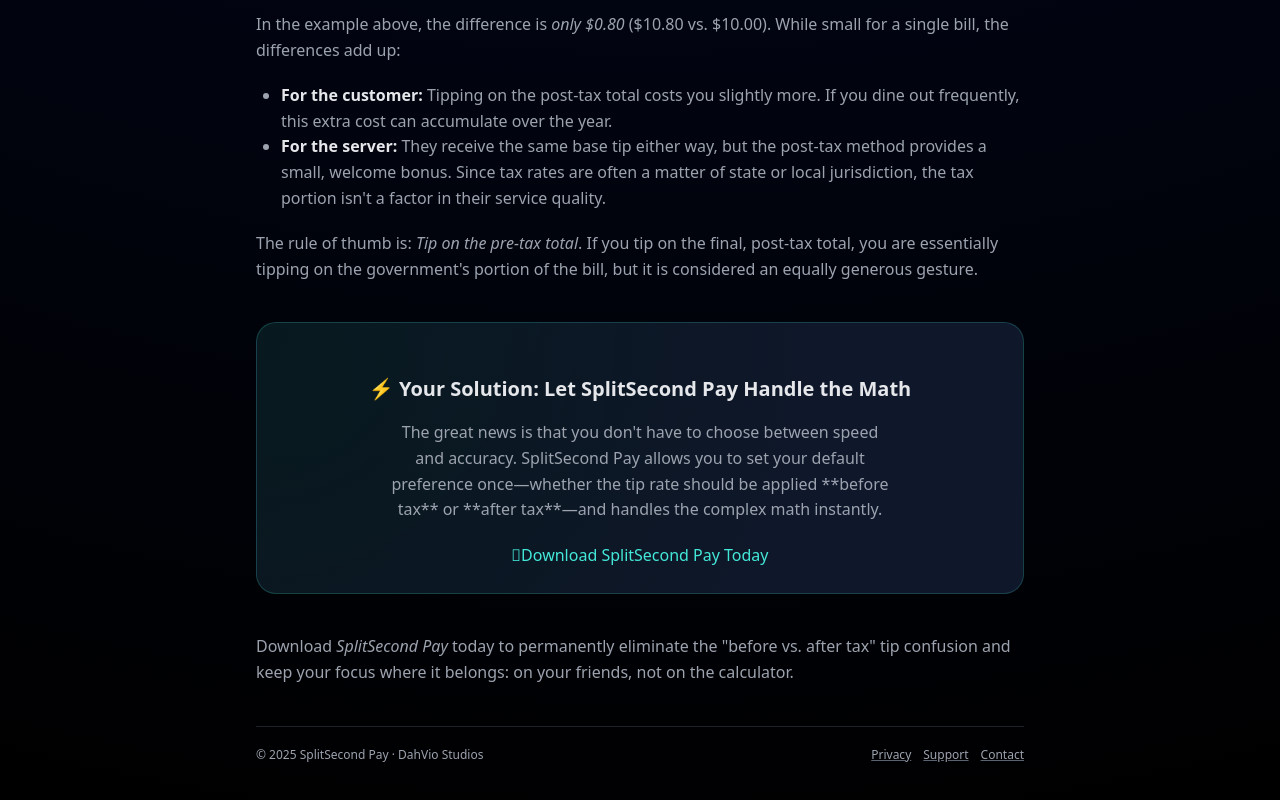
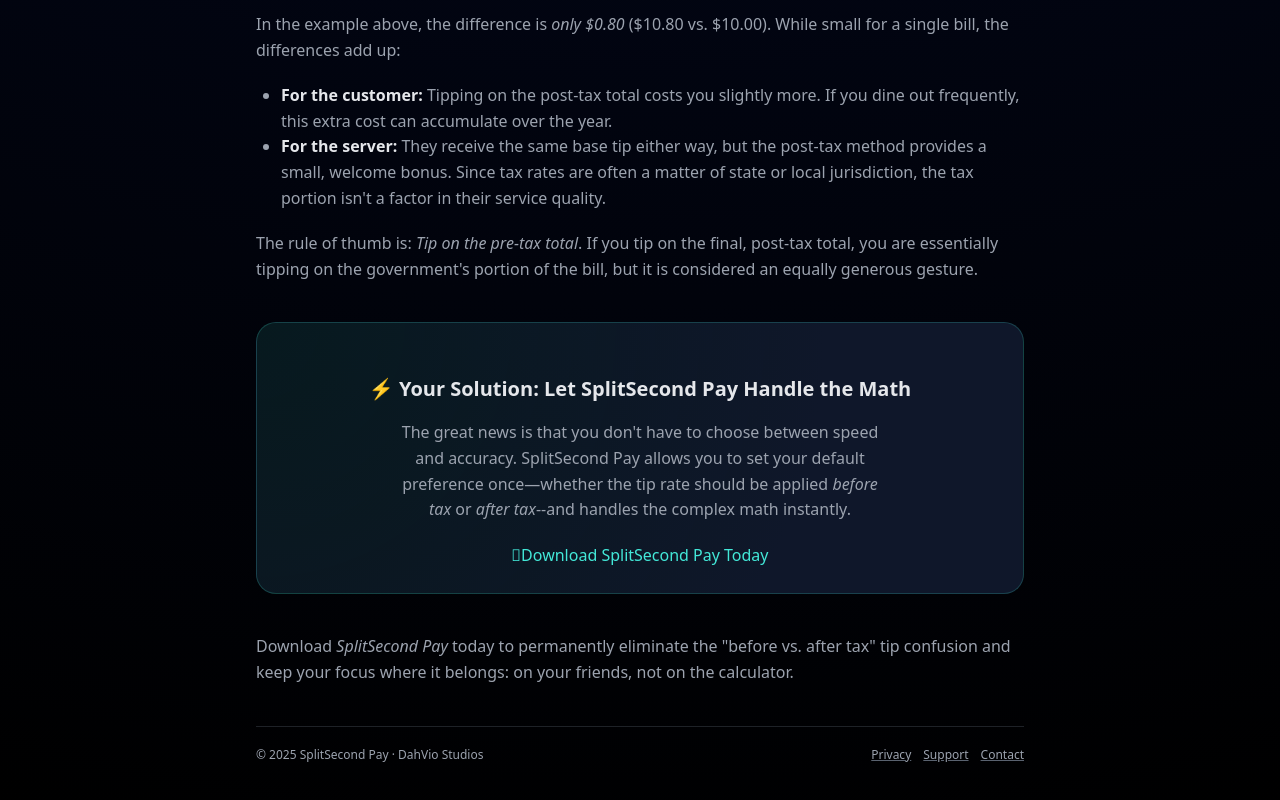
Before and after one commit to beardednotary/splitsecondpay, a plain HTML site: page blog/tip-guide.html in a window 1280 px wide. Shown: the part 1709-2509 px from the top of the page. Drawn offline with Linux system fonts and the light colour scheme.

Commit message:
Update tip explanation and emphasize app features

```diff
--- a/blog/tip-guide.html
+++ b/blog/tip-guide.html
@@ -403,7 +403,7 @@
           <p>The rule of thumb is: <em>Tip on the pre-tax total</em>. If you tip on the final, post-tax total, you are essentially tipping on the government's portion of the bill, but it is considered an equally generous gesture.</p>
           <div class="cta-box">
             <h3>⚡️ Your Solution: Let SplitSecond Pay Handle the Math</h3>
-            <p>The great news is that you don't have to choose between speed and accuracy. SplitSecond Pay allows you to set your default preference once—whether the tip rate should be applied **before tax** or **after tax**—and handles the complex math instantly.</p><a href="https://apps.apple.com/us/app/splitsecond-pay/id6754619328" class="btn-primary"><span></span><span>Download SplitSecond Pay Today</span></a>
+            <p>The great news is that you don't have to choose between speed and accuracy. SplitSecond Pay allows you to set your default preference once—whether the tip rate should be applied <em>before tax</em> or <em>after tax</em>--and handles the complex math instantly.</p><a href="https://apps.apple.com/us/app/splitsecond-pay/id6754619328" class="btn-primary"><span></span><span>Download SplitSecond Pay Today</span></a>
           </div>
           <p>Download <em>SplitSecond Pay</em> today to permanently eliminate the "before vs. after tax" tip confusion and keep your focus where it belongs: on your friends, not on the calculator.</p>
         </main>
```
